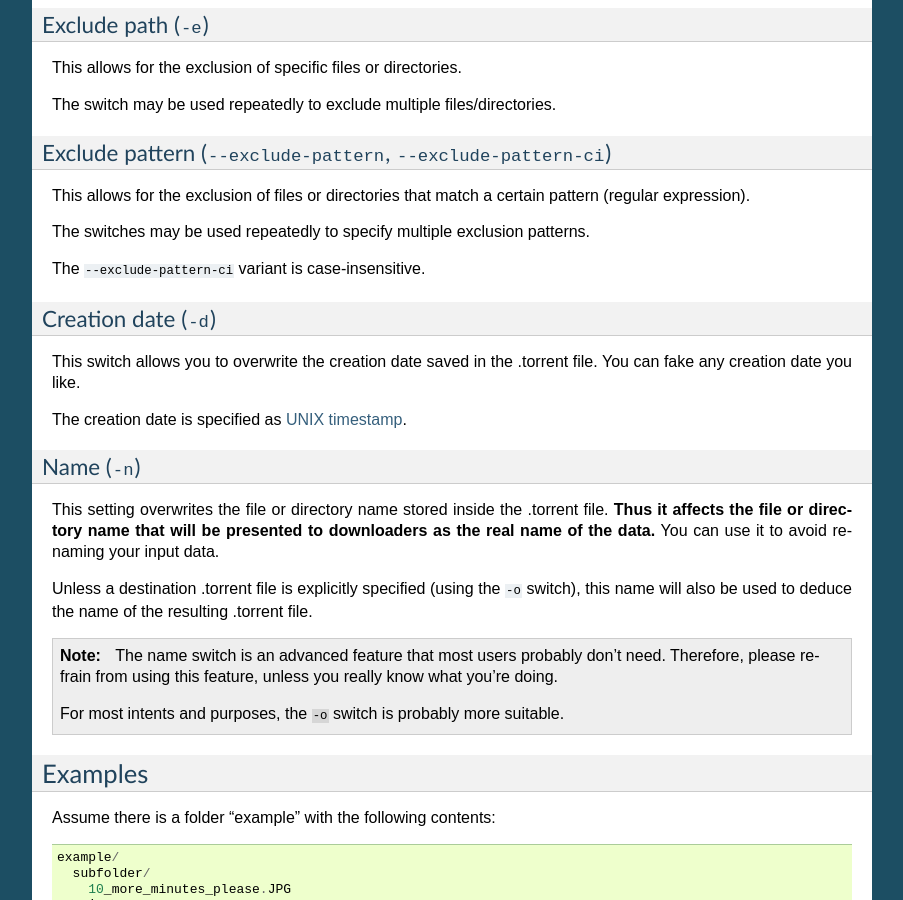
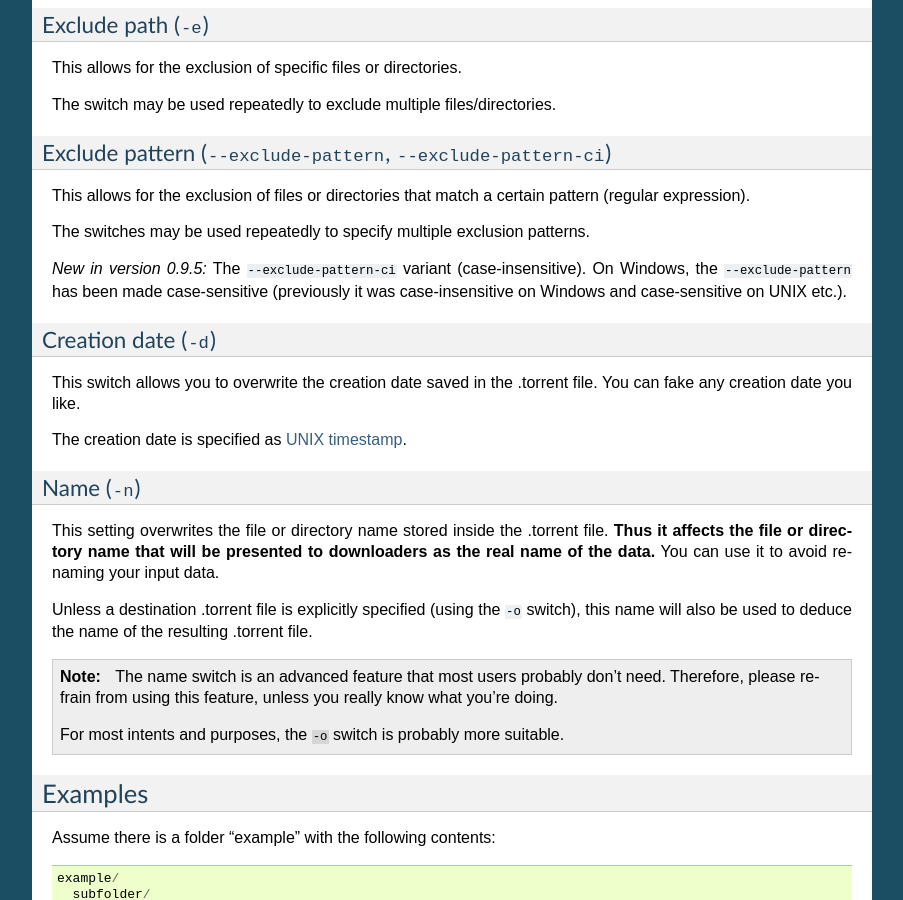
Before and after one commit to Ineluctable/py3createtorrent, a Sphinx documentation site: the page built from docs/source/user.rst, in a window 1280 px wide and 900 px high, scrolled down 4572 px. Shown: the whole window, without its empty margins (198-1101 px from the left). Built offline with Sphinx 7.4.7, drawn with Linux system fonts in a browser that asks for light colours.

Commit message:
Fix --exclude-pattern not being case sensitive on Windows

```diff
--- a/docs/source/user.rst
+++ b/docs/source/user.rst
@@ -286,7 +286,9 @@ pattern (regular expression).
 
 The switches may be used repeatedly to specify multiple exclusion patterns.
 
-The ``--exclude-pattern-ci`` variant is case-insensitive.
+*New in version 0.9.5:* The ``--exclude-pattern-ci`` variant (case-insensitive).
+On Windows, the ``--exclude-pattern`` has been made case-sensitive (previously
+it was case-insensitive on Windows and case-sensitive on UNIX etc.).
 
 Creation date (``-d``)
 ^^^^^^^^^^^^^^^^^^^^^^
```
Also changed, not shown: 1 other file.
